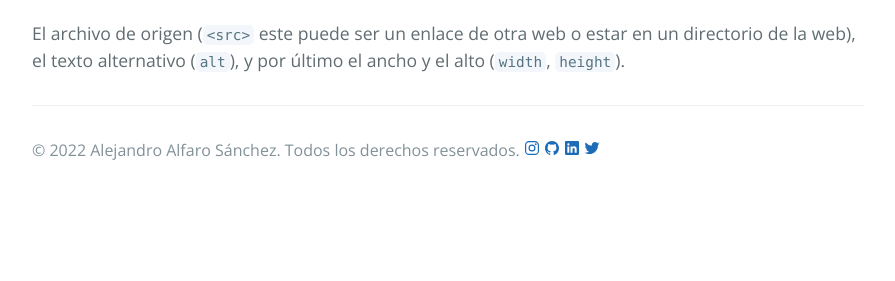
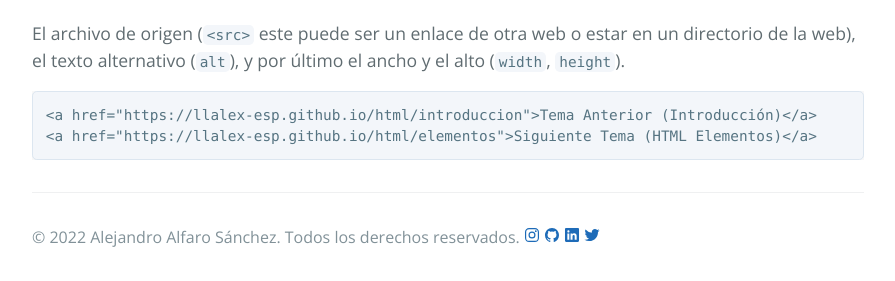
Before and after one commit to alejandroalsa/alejandroalsa.github.io, a Jekyll site: the page built from html/basico/index.md, in a window 1280 px wide and 900 px high, scrolled down 1300 px, cut to the strip 619-900 px from the top of the window. Shown: the whole strip, without its empty margins (192-1087 px from the left). Built offline with Jekyll 4.4.1, drawn with Linux system fonts in a browser that asks for light colours; our own code applies the rules of GitHub Pages for plain Markdown files; before the commit the page ends 2113 px from its top, so only the background shows below that.

```diff
--- a/html/basico/index.md
+++ b/html/basico/index.md
@@ -57,3 +57,6 @@
 <img src="https://images.pexels.com/photos/1169754/pexels-photo-1169754.jpeg?auto=compress&cs=tinysrgb&w=1260&h=750&dpr=1" alt="pexels.com" width="250" height="160">
 
 El archivo de origen (`<src>` este puede ser un enlace de otra web o estar en un directorio de la web), el texto alternativo (`alt`), y por último el ancho y el alto (`width`, `height`).
+
+    <a href="https://llalex-esp.github.io/html/introduccion">Tema Anterior (Introducción)</a>
+    <a href="https://llalex-esp.github.io/html/elementos">Siguiente Tema (HTML Elementos)</a>
```
Also changed, not shown: html/elementos/index.md (+3 -0 lines).
